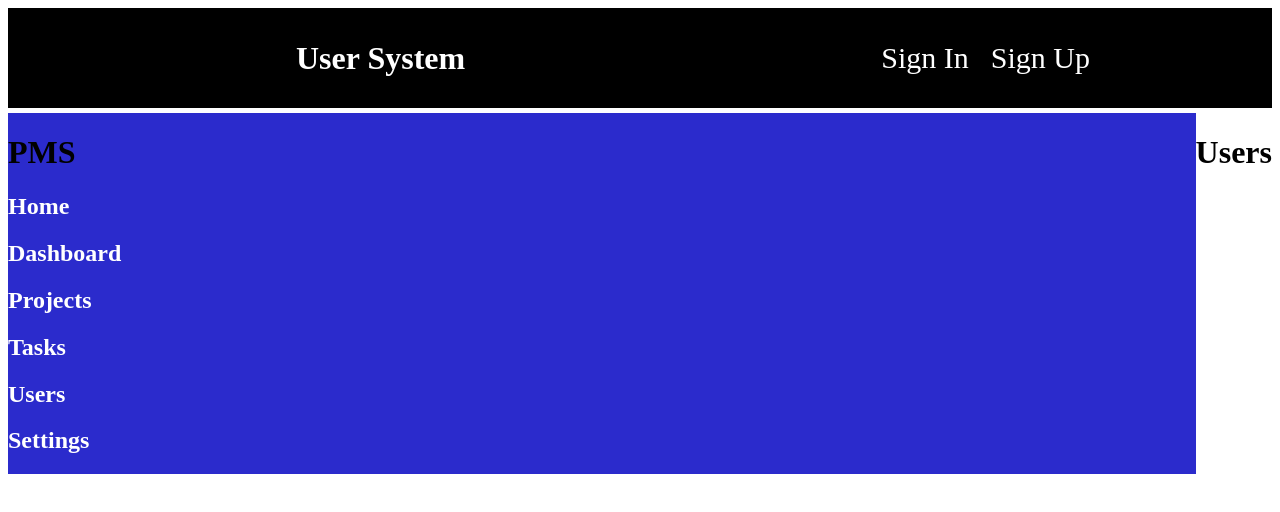
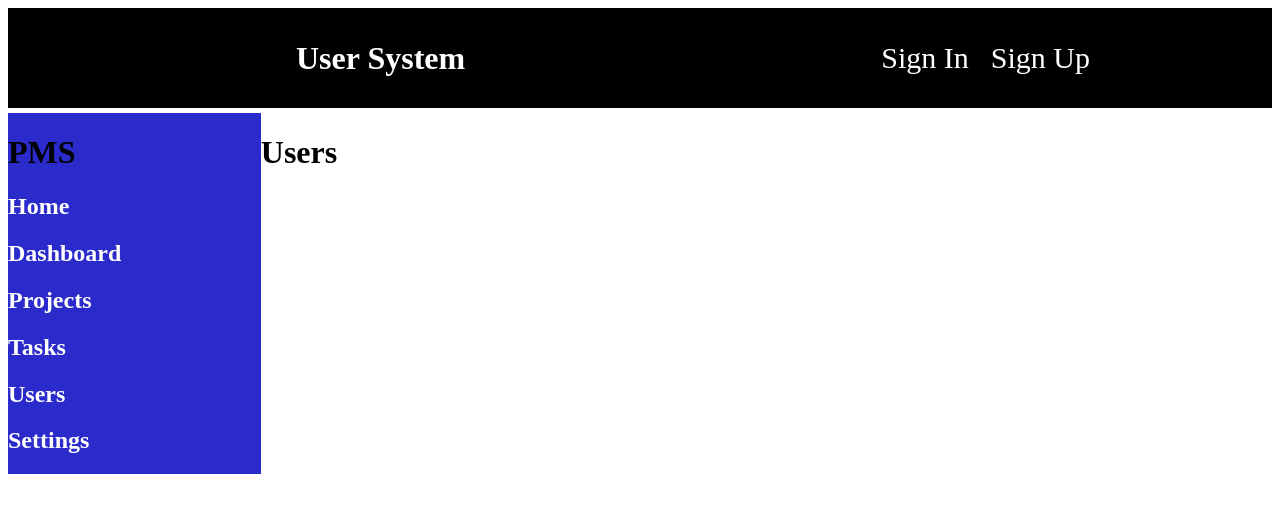
Before and after one commit to NickyGuants/project-management-system, a React (Create React App) app in the folder client/: page /users in a window 1280 px wide. Shown: the top 512 px of the page. Built offline with nearby package versions, Linux system fonts and the light colour scheme.

Commit message:
link css

```diff
--- a/client/src/pages/users/Users.js
+++ b/client/src/pages/users/Users.js
@@ -3,7 +3,7 @@ import './users.css'
 
 const Users = () => {
     return (
-        <div>
+        <div className="users">
             <h1>Users</h1>
         </div>
     )
--- a/client/src/pages/users/users.css
+++ b/client/src/pages/users/users.css
@@ -0,0 +1,3 @@
+.users {
+  flex: 4;
+}
```
